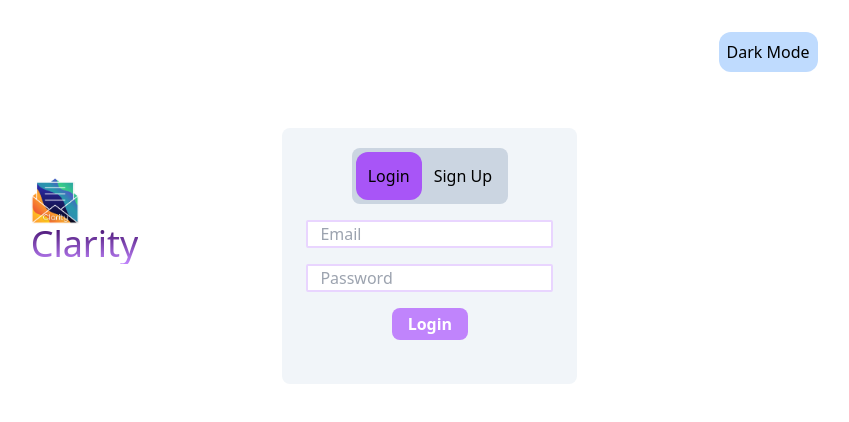
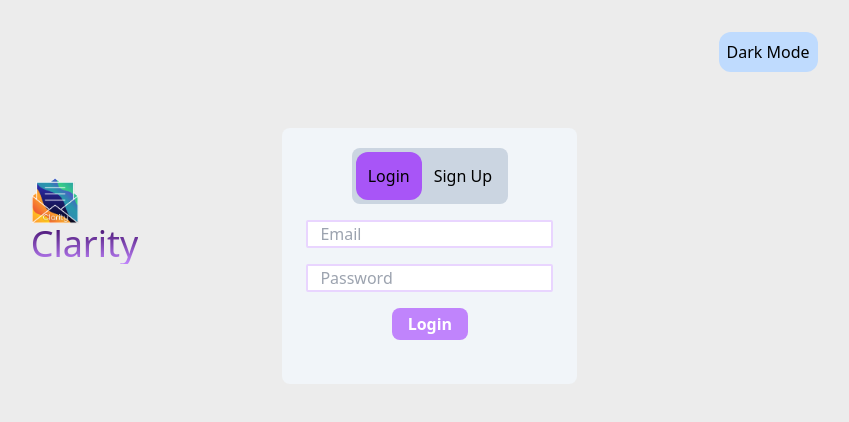
Before and after one commit to anon-public/Clarity_login_page_Tailwind_CSS, a website built with Vite: page index.html in a window 1280 px wide. Shown: the whole page, without its empty margins (360-1209 px from the left). Built offline with nearby package versions, Linux system fonts and the light colour scheme.

Commit message:
cimmit changes

```diff
--- a/input.css
+++ b/input.css
@@ -3,7 +3,7 @@
 @tailwind utilities;
 
 body{
-    background-color: #ffffff;
+    background-color: #ececec;
     color: #000000;
 }
 p{
```
Also changed, not shown: 1 other file.
